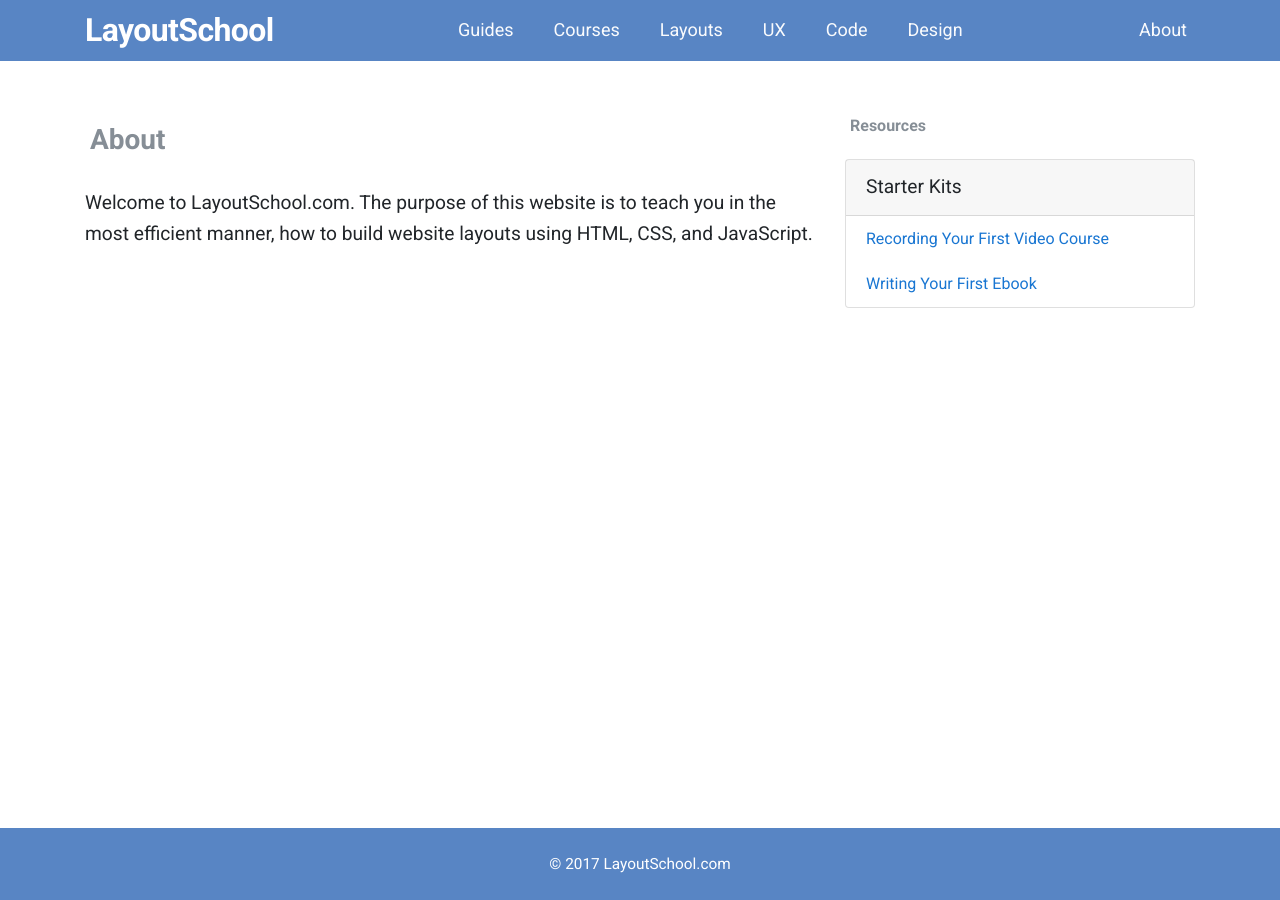
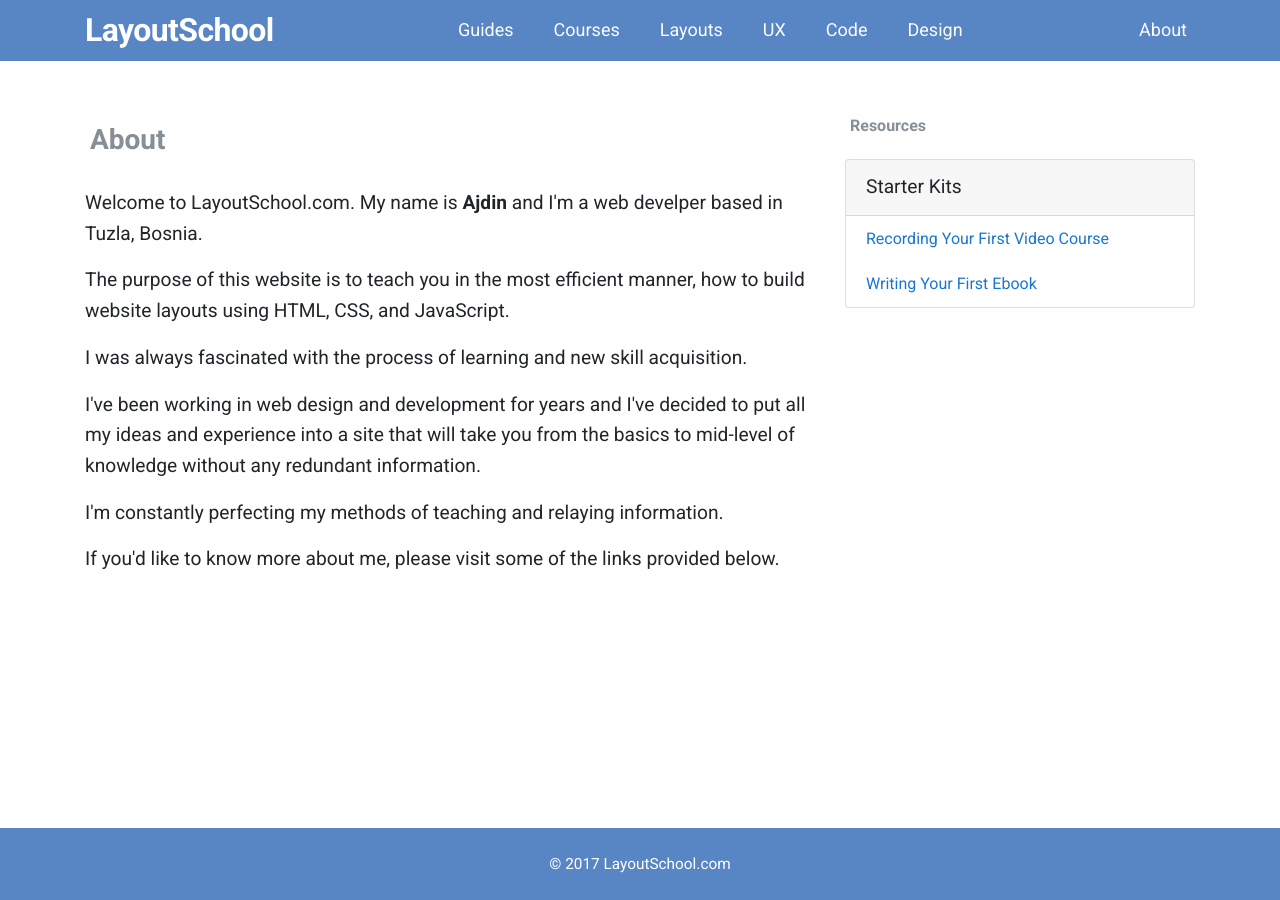
Before and after one commit to LayoutSchool/whatever2, a Jekyll site: the page built from about.html, in a window 1280 px wide. Built offline with Jekyll 4.4.1, drawn with Linux system fonts in a browser that asks for light colours; nearby versions of some CDN libraries; library files that are not in the unit come from our copies.

Commit message:
Update about me page

```diff
--- a/about.html
+++ b/about.html
@@ -12,10 +12,24 @@ permalink: /about/
       <h3 class="h3 text-muted pb-4">
         About
       </h3>
-      <p>Welcome to LayoutSchool.com. The purpose of this website is to teach you
-      in the most efficient manner, how to build website layouts using HTML, CSS, and JavaScript.</p>
+      <p>Welcome to LayoutSchool.com. My name is <strong>Ajdin</strong> and I'm a web develper based in Tuzla, Bosnia. </p>
 
-      <p></p>
+      <p>The purpose of this website is to teach you in the most efficient manner,
+      how to build website layouts using HTML, CSS, and JavaScript.</p>
+
+      <p>I was always fascinated with the process of learning and new skill acquisition.</p>
+
+      <p>I've been working in web design and development for years and I've
+      decided to put all my ideas and experience into a site that will take you
+      from the basics to mid-level of knowledge without any redundant information.
+      </p>
+
+      <p>I'm constantly perfecting my methods of teaching and relaying information.</p>
+
+      <p>If you'd like to know more about me,
+      please visit some of the links provided below.</p>
+
+
 
 
     </div><!-- .col-12.col-lg-8 --><!-- posts' list -->
```
